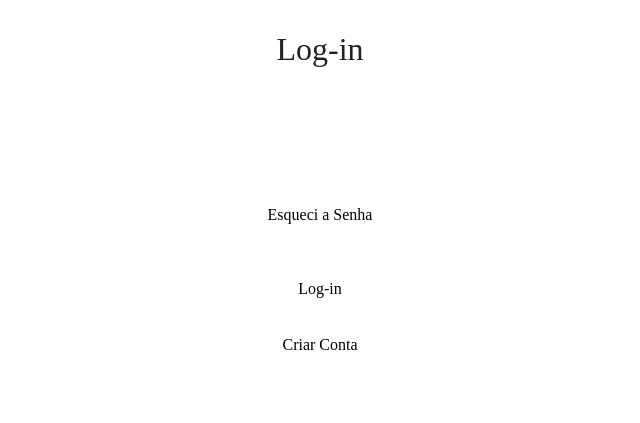
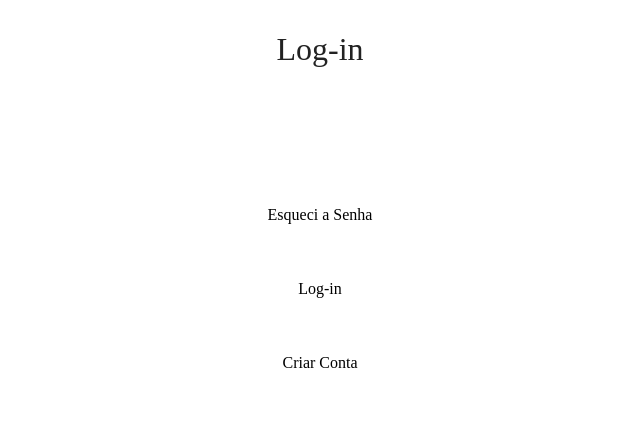
Before and after one commit to GabrielOliveiraSousa/ionic, a website with bundled scripts: page src/index.html in a window 1280 px wide. Shown: the whole page, without its empty margins (320-960 px from the left). Built offline with nearby package versions, Linux system fonts and the light colour scheme; no server answers.

Commit message:
Chaging css (again)

```diff
--- a/src/style.css
+++ b/src/style.css
@@ -20,7 +20,7 @@ ion-button {
   --border-radius: 12px;
   --padding-start: 20px;
   --padding-end:  20px;
-  height: auto; /* Add this to prevent stretching */
+  height: 36px; /* Ajuste de altura para evitar esticamento */
 }
 
 .tela {
@@ -38,9 +38,9 @@ form {
   flex-direction: column;
 }
 
-/* Optional: Add max-width to the form container for better mobile UX */
 .ion-margin {
   max-width: 500px;
   margin: 0 auto;
   padding: 20px;
+  height: auto;
 }
```
